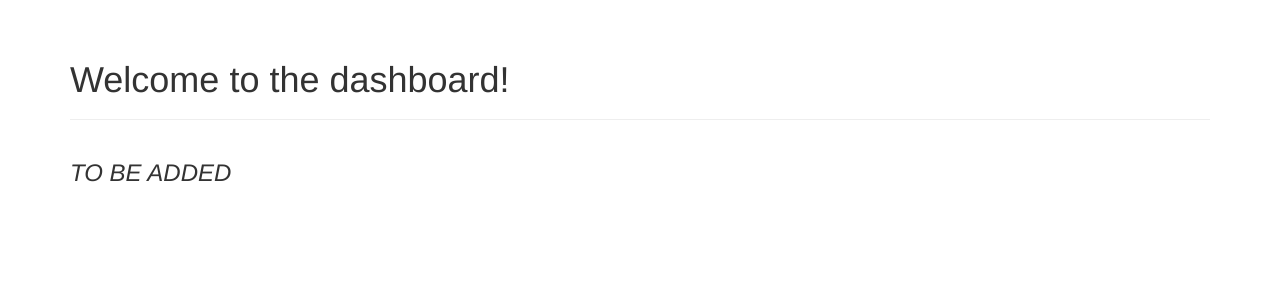
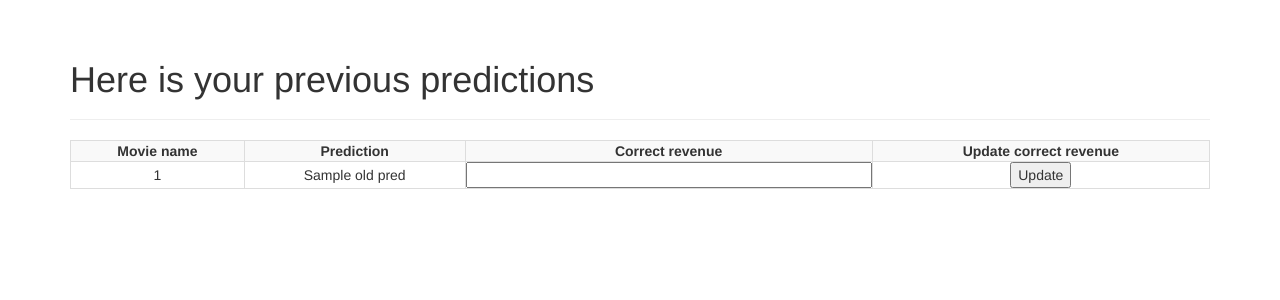
Before and after one commit to hvl580858/Dat158-ML2, a Python web app: template app/templates/dashboard.html in a window 1280 px wide. Shown: the part 52-352 px from the top of the page. Run offline with Jinja, Linux system fonts and the light colour scheme; the template is opened without the code that fills it: most values are stand-ins (such as "Sample title", 1, 10 or a date in 2020); some libraries are stand-ins or nearby versions.

Commit message:
Started implementing database for storing prediction values

```diff
--- a/app/forms.py
+++ b/app/forms.py
@@ -12,7 +12,8 @@ class DataForm(FlaskForm):
     """
     budget = IntegerField('Movie budget', validators=[DataRequired(0)])
 
-    genre = SelectField('Movie in one of the following genres', choices=[(0, 'Other'), (1, 'Family'), (1, 'Action'), (1, 'Adventure'), (1, 'Fantasy')])
+    genre = SelectField('Movie in one of the following genres',
+                        choices=[(0, 'Other'), (1, 'Family'), (1, 'Action'), (1, 'Adventure'), (1, 'Fantasy')])
 
     runtime = IntegerField('Movie runtime', validators=[DataRequired(), NumberRange(0)])
 
--- /dev/null
+++ b/app/static/css/style.css
@@ -0,0 +1,3 @@
+.predict-table{
+    width: 100%;
+}
--- a/app/templates/dashboard.html
+++ b/app/templates/dashboard.html
@@ -1,6 +1,7 @@
 {% extends "bootstrap/base.html" %}
 
-{% block title %}HospitalApp{% endblock %}
+{% block title %}Box-Office revenue - Dashboard{% endblock %}
+{% block styles %}{{ super() }}<link rel="stylesheet" href="{{ url_for('static', filename='css/style.css') }}"> {% endblock %}
 
 {% block navbar %}
     <div class="navbar navbar-expand-lg navbar-dark bg-dark" role="navigation">
@@ -28,12 +29,28 @@
 {% block content %}
     <div class='container'>
         <div class='page-header'>
-            <h1>Welcome to the dashboard!</h1>
+            <h1>Here is your previous predictions</h1>
         </div>
     </div>
 
     <div class='container'>
-        <h3><em>TO BE ADDED</em></h3>
+        <table class="predict-table table-striped table-bordered">
+            <tr>
+                <th class="text-center">Movie name</th>
+                <th class="text-center">Prediction</th>
+                <th class="text-center">Correct revenue</th>
+                <th class="text-center">Update correct revenue</th>
+            </tr>
 
+                {% for i in old_pred %}
+                    <tr>
+                        <td class="text-center">{{ i[0] }}</td>
+                        <td class="text-center">{{ i[1] }}</td>
+                        <td ><input style="width:100%" type="number" value="{{ i[2] }}"></td>
+                    <td class="text-center"><button>Update</button></td>
+                    </tr>
+                {% endfor %}
+
+        </table>
     </div>
 {% endblock %}
--- a/app/templates/index.html
+++ b/app/templates/index.html
@@ -1,7 +1,7 @@
 {% extends "bootstrap/base.html" %}
 {% import "bootstrap/wtf.html" as wtf %}
 
-{% block title %}Deployment{% endblock %}
+{% block title %}Box-Office revenue - Home{% endblock %}
 
 {% block navbar %}
     <div class="navbar navbar-expand-lg navbar-dark bg-dark" role="navigation">
--- a/requirements.txt
+++ b/requirements.txt
@@ -13,3 +13,7 @@ sklearn
 flask-wtf
 WTForms~=2.3.3
 joblib~=0.17.0
+flask-heroku
+flask-SQLAlchemy
+Jinja2
+flask_cors
```
Also changed, not shown: app/routes.py (+9 -1 lines), 2 other files.
